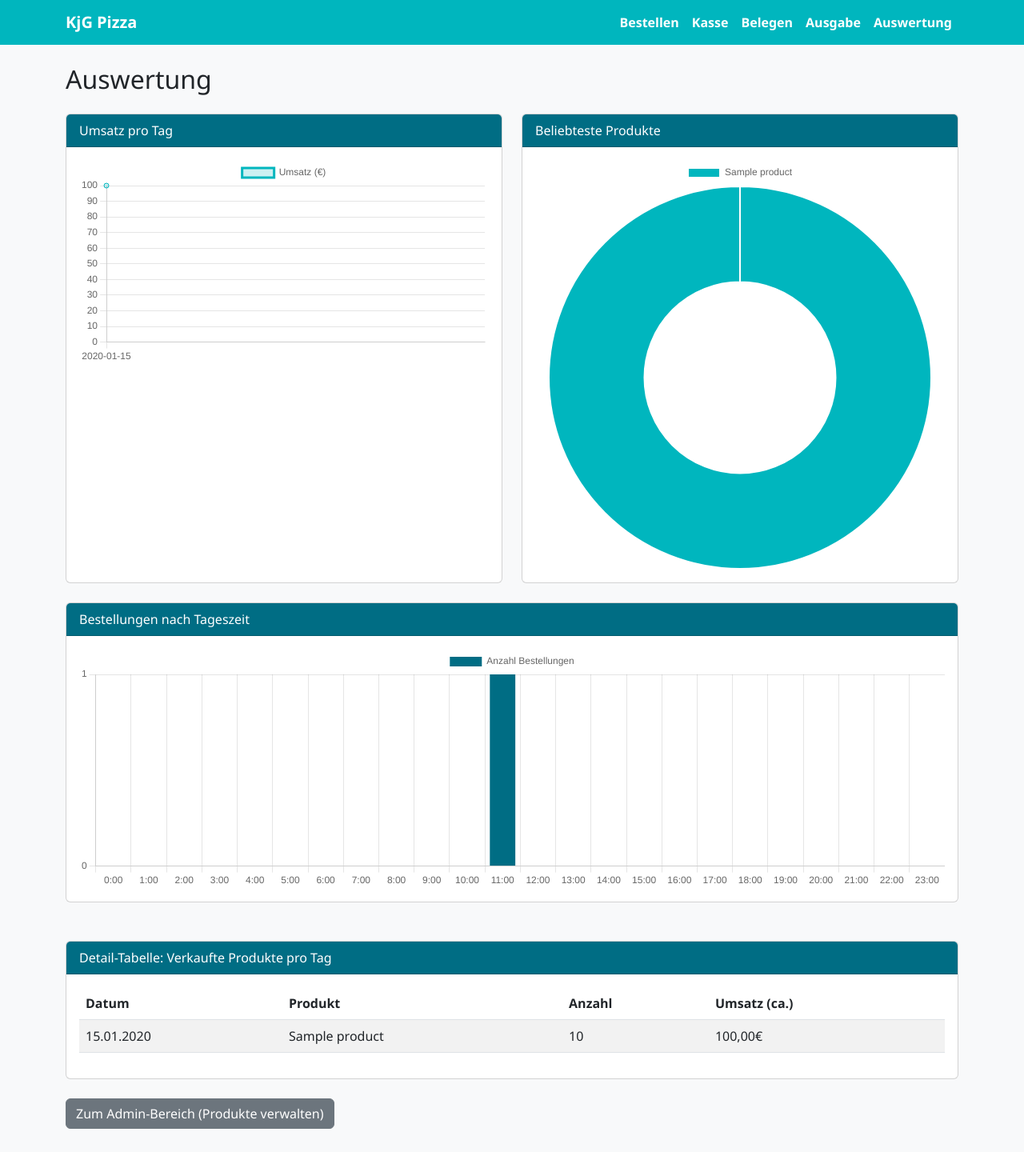
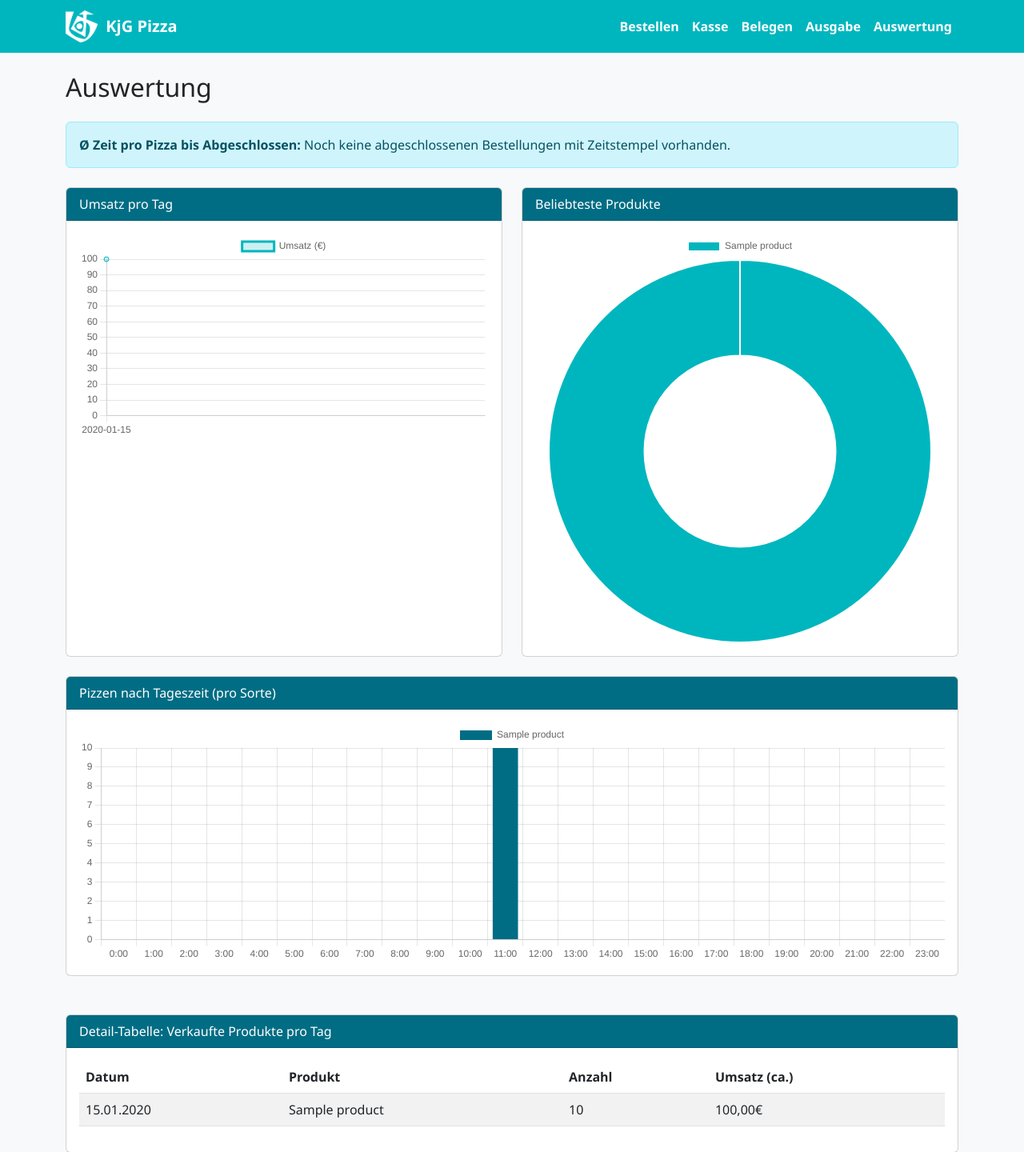
Before and after one commit to Ninob1610/kjg-pizza-manager, a Django app: page /auswertung/ in a window 1280 px wide. Shown: the top 1440 px of the page at 80% size. Run offline with Django 5.2, Linux system fonts and the light colour scheme; tables that the repository leaves empty hold one stand-in row (values such as "Sample post").

Commit message:
Add completed_at field to Order model
This migration introduces a new DateTimeField named 'completed_at' to the Order model, allowing for the tracking of when an order is completed. The field is optional, as it can be blank or null.

```diff
--- a/config/settings.py
+++ b/config/settings.py
@@ -118,6 +118,9 @@ USE_TZ = True
 
 STATIC_URL = 'static/'
 STATIC_ROOT = BASE_DIR / 'staticfiles'
+STATICFILES_DIRS = [
+    BASE_DIR / 'assets',
+]
 STATICFILES_STORAGE = 'whitenoise.storage.CompressedManifestStaticFilesStorage'
 
 # Default primary key field type
--- a/orders/models.py
+++ b/orders/models.py
@@ -31,6 +31,7 @@ class Order(models.Model):
     notes = models.TextField(blank=True, null=True, verbose_name="Anmerkungen / Extrawünsche")
     status = models.CharField(max_length=20, choices=STATUS_CHOICES, default='received')
     created_at = models.DateTimeField(auto_now_add=True)
+    completed_at = models.DateTimeField(blank=True, null=True)
     is_paid = models.BooleanField(default=False)
 
     def total_price(self):
--- a/orders/templates/orders/analytics.html
+++ b/orders/templates/orders/analytics.html
@@ -2,6 +2,15 @@
 
 {% block content %}
 <h2 class="mb-4">Auswertung</h2>
+
+<div class="alert alert-info mb-4" role="status">
+    <strong>Ø Zeit pro Pizza bis Abgeschlossen:</strong>
+    {% if avg_completion_minutes is not None %}
+    {{ avg_completion_minutes }} Minuten
+    {% else %}
+    Noch keine abgeschlossenen Bestellungen mit Zeitstempel vorhanden.
+    {% endif %}
+</div>
 
 <!-- Charts Section -->
 <div class="row mb-4">
@@ -23,7 +32,7 @@
     </div>
     <div class="col-12 mb-4">
         <div class="card h-100">
-            <div class="card-header card-header-kjg">Bestellungen nach Tageszeit</div>
+            <div class="card-header card-header-kjg">Pizzen nach Tageszeit (pro Sorte)</div>
             <div class="card-body">
                 <canvas id="hourlyChart" style="max-height: 300px;"></canvas>
             </div>
@@ -124,22 +133,19 @@
         }
     });
 
-    // 3. Hourly Activity Chart
+    // 3. Pizzas by Hour Chart
     const ctxHourly = document.getElementById('hourlyChart').getContext('2d');
     new Chart(ctxHourly, {
         type: 'bar',
         data: {
-            labels: {{ hourly_labels|safe }},
-            datasets: [{
-                label: 'Anzahl Bestellungen',
-                data: {{ hourly_values|safe }},
-                backgroundColor: kjgSecondary,
-            }]
+            labels: {{ hourly_pizza_labels|safe }},
+            datasets: {{ hourly_pizza_datasets|safe }}
         },
         options: {
             responsive: true,
             scales: {
-                y: { beginAtZero: true, ticks: { stepSize: 1 } }
+                x: { stacked: true },
+                y: { beginAtZero: true, stacked: true, ticks: { stepSize: 1 } }
             }
         }
     });
--- a/orders/templates/orders/base.html
+++ b/orders/templates/orders/base.html
@@ -1,4 +1,5 @@
 <!DOCTYPE html>
+{% load static %}
 <html lang="de">
 <head>
     <meta charset="UTF-8">
@@ -20,6 +21,11 @@
         .navbar-kjg .navbar-brand, .navbar-kjg .nav-link {
             color: white;
             font-weight: bold;
+        }
+        .navbar-brand-logo {
+            height: 40px;
+            width: auto;
+            margin-right: 10px;
         }
         .btn-kjg {
             background-color: var(--kjg-primary);
@@ -49,7 +55,10 @@
 <body>
     <nav class="navbar navbar-expand-lg navbar-kjg mb-4">
         <div class="container">
-            <a class="navbar-brand" href="/">KjG Pizza</a>
+            <a class="navbar-brand d-flex align-items-center" href="/">
+                <img src="{% static 'kjg-logo.png' %}" alt="KjG Logo" class="navbar-brand-logo">
+                <span>KjG Pizza</span>
+            </a>
             <button class="navbar-toggler" type="button" data-bs-toggle="collapse" data-bs-target="#navbarNav">
                 <span class="navbar-toggler-icon"></span>
             </button>
--- a/orders/templates/orders/cashier_dashboard.html
+++ b/orders/templates/orders/cashier_dashboard.html
@@ -56,6 +56,12 @@
                     <span class="badge bg-success">Ja</span>
                     {% else %}
                     <span class="badge bg-danger">Nein</span>
+                    <form method="post" class="mt-2">
+                        {% csrf_token %}
+                        <input type="hidden" name="action" value="mark_paid">
+                        <input type="hidden" name="order_id" value="{{ order.id }}">
+                        <button type="submit" class="btn btn-sm btn-outline-success">Als bezahlt markieren</button>
+                    </form>
                     {% endif %}
                 </td>
             </tr>
--- a/orders/views.py
+++ b/orders/views.py
@@ -1,8 +1,9 @@
 from django.shortcuts import render, redirect, get_object_or_404
 from .models import Product, Order, OrderItem
 from .forms import OrderForm, OrderItemFormSet
-from django.db.models import Sum, F
+from django.db.models import Sum, F, DurationField, ExpressionWrapper, Q
 from django.db.models.functions import TruncDate
+from django.utils import timezone
 
 def customer_order(request):
     products = Product.objects.all()
@@ -16,6 +17,17 @@ def order_success(request, order_id):
     return render(request, 'orders/order_success.html', {'order': order})
 
 def cashier_dashboard(request):
+    if request.method == 'POST':
+        action = request.POST.get('action')
+        order_id = request.POST.get('order_id')
+
+        if action == 'mark_paid' and order_id:
+            order = get_object_or_404(Order, id=order_id, is_paid=False)
+            order.is_paid = True
+            order.save(update_fields=['is_paid'])
+
+        return redirect('cashier_dashboard')
+
     # Completed orders stay visible until they are paid.
     orders = Order.objects.exclude(status='completed', is_paid=True).order_by('-created_at')
 
@@ -93,7 +105,8 @@ def output_view(request):
         order_id = request.POST.get('order_id')
         order = get_object_or_404(Order, id=order_id, status='ready')
         order.status = 'completed'
-        order.save()
+        order.completed_at = timezone.now()
+        order.save(update_fields=['status', 'completed_at'])
         return redirect('output_view')
 
     return render(request, 'orders/kitchen_view.html', {
@@ -111,7 +124,6 @@ def output_view(request):
 
 def analytics_view(request):
     from django.db.models.functions import ExtractHour
-    from django.db.models import Count
     import json
     from django.core.serializers.json import DjangoJSONEncoder
 
@@ -138,16 +150,68 @@ def analytics_view(request):
     product_labels = [p['product__name'] for p in product_data]
     product_values = [p['total_qty'] for p in product_data]
 
-    # 4. Hourly Activity (Bar Chart)
-    hourly_data = Order.objects.annotate(hour=ExtractHour('created_at')) \
-        .values('hour') \
-        .annotate(count=Count('id')) \
-        .order_by('hour')
+    # 4. Pizza Quantity by Hour and Product (Stacked Bar Chart)
+    hourly_pizza_data = OrderItem.objects.filter(product__category='pizza') \
+        .annotate(hour=ExtractHour('order__created_at')) \
+        .values('hour', 'product__name') \
+        .annotate(total_qty=Sum('quantity')) \
+        .order_by('product__name', 'hour')
 
-    # Ensure all hours 0-23 are represented
-    hours_dict = {h['hour']: h['count'] for h in hourly_data}
-    hourly_labels = [f"{h}:00" for h in range(24)]
-    hourly_values = [hours_dict.get(h, 0) for h in range(24)]
+    hourly_pizza_labels = [f"{h}:00" for h in range(24)]
+    pizza_series = {}
+    for row in hourly_pizza_data:
+        hour = row['hour']
+        if hour is None:
+            continue
+        product_name = row['product__name']
+        if product_name not in pizza_series:
+            pizza_series[product_name] = [0] * 24
+        pizza_series[product_name][hour] = row['total_qty']
+
+    pizza_colors = [
+        '#006d84',
+        '#00b6be',
+        '#E30613',
+        '#198754',
+        '#fd7e14',
+        '#6f42c1',
+        '#0d6efd',
+        '#ffc107',
+    ]
+
+    hourly_pizza_datasets = []
+    for index, product_name in enumerate(sorted(pizza_series.keys())):
+        hourly_pizza_datasets.append({
+            'label': product_name,
+            'data': pizza_series[product_name],
+            'backgroundColor': pizza_colors[index % len(pizza_colors)],
+            'stack': 'pizza',
+        })
+
+    # 5. Average Duration per Pizza from Order Creation to Completion
+    duration_expression = ExpressionWrapper(
+        F('completed_at') - F('created_at'),
+        output_field=DurationField(),
+    )
+    completed_orders = Order.objects.filter(
+        status='completed',
+        completed_at__isnull=False,
+    ).annotate(
+        duration=duration_expression,
+        pizza_qty=Sum('items__quantity', filter=Q(items__product__category='pizza')),
+    )
+
+    avg_completion_minutes = None
+    total_pizza_duration_seconds = 0
+    total_pizza_count = 0
+    for order in completed_orders:
+        if not order.duration or not order.pizza_qty:
+            continue
+        total_pizza_duration_seconds += order.duration.total_seconds() * order.pizza_qty
+        total_pizza_count += order.pizza_qty
+
+    if total_pizza_count > 0:
+        avg_completion_minutes = round((total_pizza_duration_seconds / total_pizza_count) / 60, 1)
 
     context = {
         'stats': stats,
@@ -155,8 +219,9 @@ def analytics_view(request):
         'daily_values': json.dumps(daily_values, cls=DjangoJSONEncoder),
         'product_labels': json.dumps(product_labels),
         'product_values': json.dumps(product_values),
-        'hourly_labels': json.dumps(hourly_labels),
-        'hourly_values': json.dumps(hourly_values),
+        'hourly_pizza_labels': json.dumps(hourly_pizza_labels),
+        'hourly_pizza_datasets': json.dumps(hourly_pizza_datasets),
+        'avg_completion_minutes': avg_completion_minutes,
     }
 
     return render(request, 'orders/analytics.html', context)
```
Also changed, not shown: orders/tests.py (+30 -0 lines), assets/kjg-logo.png (added), kjg-logo.png (added), orders/migrations/0006_order_completed_at.py (added).
